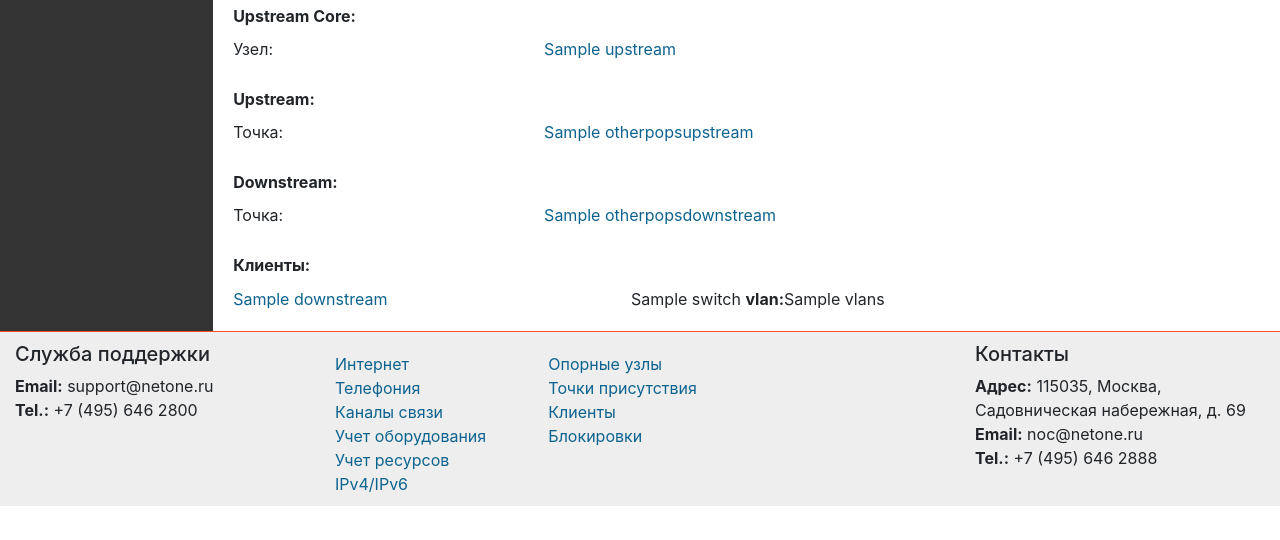
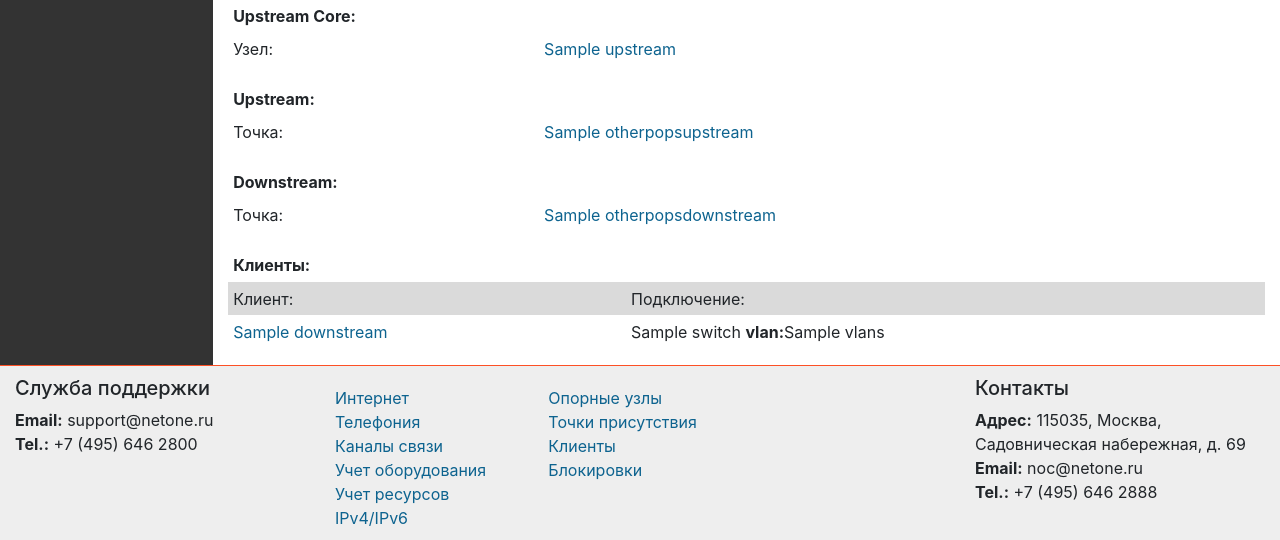
Before and after one commit to fmanokhin/noc-netone, a Django app: template inventory/templates/inventory/pop_detail.html in a window 1280 px wide. Shown: the part 658-1198 px from the top of the page. Before the commit the page ends 1164 px from the top, so only its background shows below. Run offline with Django 3.2, Linux system fonts and the light colour scheme; the template is opened without the code that fills it: most values are stand-ins (such as "Sample title", 1, 10 or a date in 2020); some libraries are stand-ins or nearby versions.

Commit message:
Pop detail page - customers list modyfied v4

```diff
--- a/inventory/templates/inventory/pop_detail.html
+++ b/inventory/templates/inventory/pop_detail.html
@@ -211,6 +211,10 @@ function delconfirm() {
     </th>
   </tr>
 </thead>
+  <tr class="table-active">
+    <td>Клиент:</td>
+    <td>Подключение:</td>
+  </tr>
   {% for z in downstream %}
   <tr>
     <td><a href="{% url 'customer_detail' pk=z.pk %}">{{ z }}</a</td>
```
